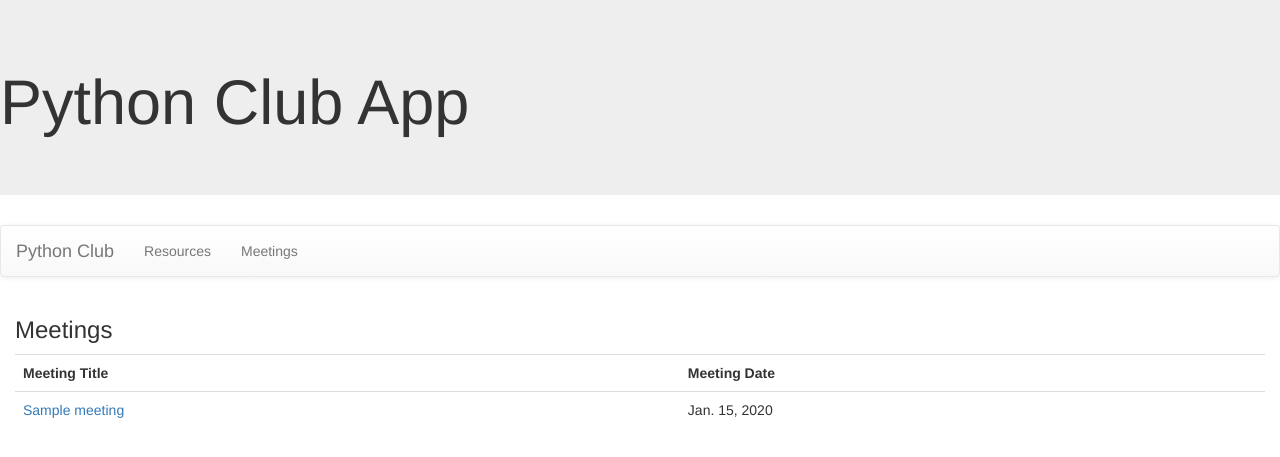
After one commit to henyoha19/pythonclubProject, a Django app: page /pythonclubApp/getMeetings/ in a window 1280 px wide. The commit adds this page. Shown: the top 457 px of the page. Run offline with Django 3.2, Linux system fonts and the light colour scheme; tables that the repository leaves empty hold one stand-in row (values such as "Sample post"); some libraries are stand-ins or nearby versions.

Commit message:
Add files via upload

```diff
--- a/pythonclubProject/pythonclubApp/templates/base.html
+++ b/pythonclubProject/pythonclubApp/templates/base.html
@@ -17,7 +17,7 @@
 </div>
 <ul class="nav navbar-nav">
 <li><a href="{% url 'resources' %} ">Resources</a></li>
-<li>Dummy</li>
+<li><a href="{% url 'meetings' %} ">Meetings</a></li>
 </ul>
 </div>
 </nav>
--- /dev/null
+++ b/pythonclubProject/pythonclubApp/templates/pythonclubApp/meetings.html
@@ -0,0 +1,19 @@
+{% extends 'base.html' %}
+{% block content %}
+<h3>Meetings</h3>
+<table class="table">
+<tr>
+    <th> Meeting Title</th>
+    <th> Meeting Date</th>
+
+</tr>
+{% for m in meetings_list %}
+    <tr>
+        <td><a href=" {% url 'meetingdetails' id=m.id %}">{{ m.meetingtitle }}</a></td>
+        <td>{{ m.meetingdate }}</td>
+
+    </tr>
+{% endfor %}
+</table>
+
+{% endblock %}
--- a/pythonclubProject/pythonclubApp/templates/pythonclubApp/resources.html
+++ b/pythonclubProject/pythonclubApp/templates/pythonclubApp/resources.html
@@ -6,10 +6,10 @@
     <th> Resource Name</th>
     <th> Resource Type</th>
 </tr>
-{% for t in resources_list %}
+{% for r in resources_list %}
     <tr>
-        <td>{{ t.resourcename }}</td>
-        <td>{{ t.resourcetype }}</td>
+        <td>{{ r.resourcename }}</td>
+        <td>{{ r.resourcetype }}</td>
     </tr>
 {% endfor %}
 </table>
--- a/pythonclubProject/pythonclubApp/urls.py
+++ b/pythonclubProject/pythonclubApp/urls.py
@@ -5,4 +5,8 @@ from . import views
 urlpatterns=[
     path('', views.index, name='index'),
     path('getResources/', views.getResources, name='resources'),
+    path('getMeetings/', views.getMeetings, name='meetings'),
+    path('meetingdetails/<int:id>', views.meetingdetails, name='meetingdetails'),
+
+
 ]
--- a/pythonclubProject/pythonclubApp/views.py
+++ b/pythonclubProject/pythonclubApp/views.py
@@ -1,4 +1,4 @@
-from django.shortcuts import render
+from django.shortcuts import render, get_object_or_404
 from .models import Meeting,MeetingMinutes,Resource,Event
 # Create your views here.
 def index (request):
@@ -7,3 +7,11 @@ def index (request):
 def getResources (request):
     resources_list=Resource.objects.all()
     return render(request, 'pythonclubApp/resources.html' ,{'resources_list' : resources_list})
+
+def getMeetings(request):
+    meetings_list=Meeting.objects.all()
+    return render(request, 'pythonclubApp/meetings.html', {'meetings_list' : meetings_list})
+
+def meetingdetails(request, id):
+    meet=get_object_or_404(Meeting, pk=id)
+    return render(request, 'pythonclubApp/meetingdetail.html')
```
Also changed, not shown: pythonclubProject/pythonclubApp/templates/pythonclubApp/meetingdetail.html (added, +11 -0 lines).
